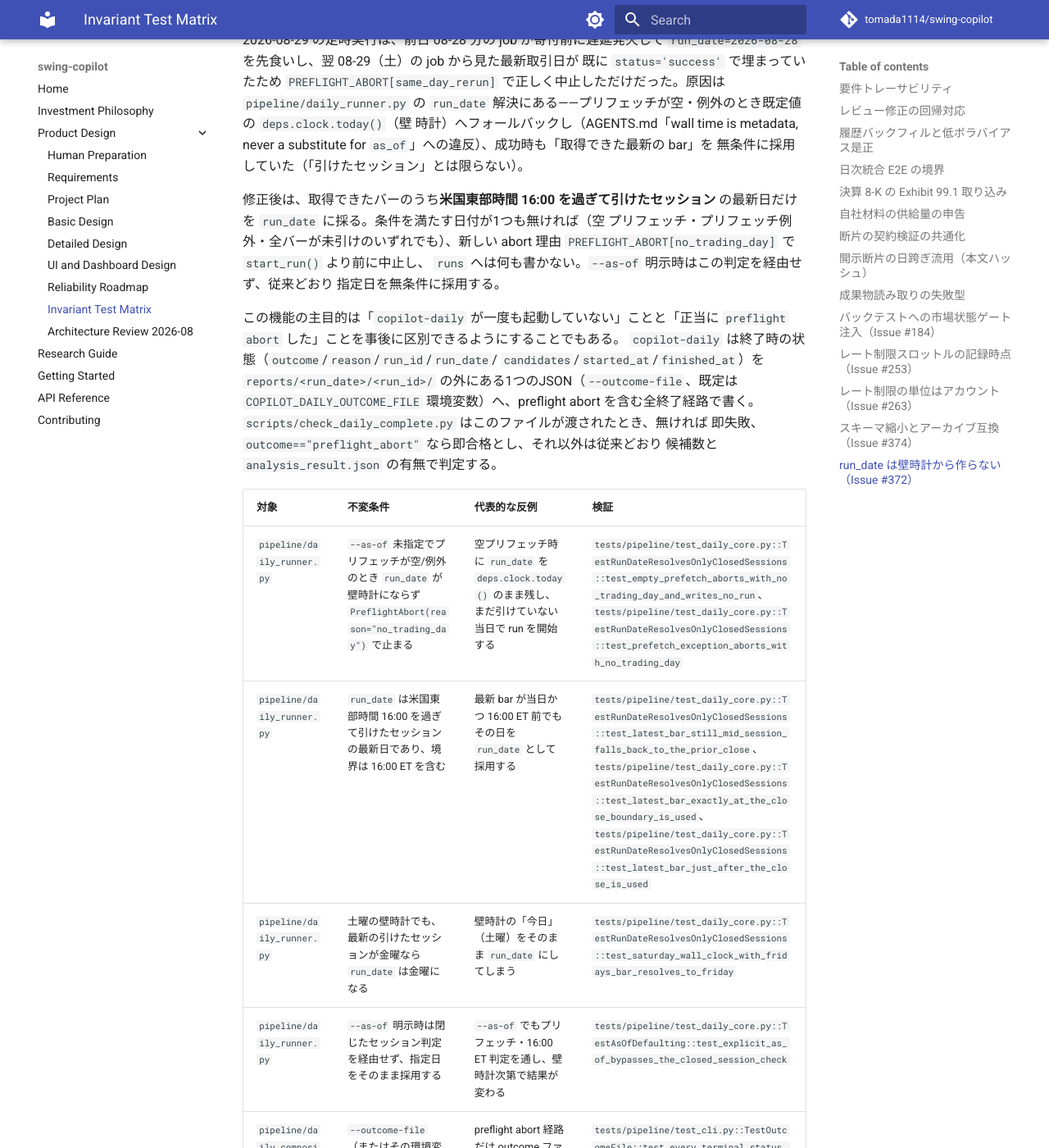
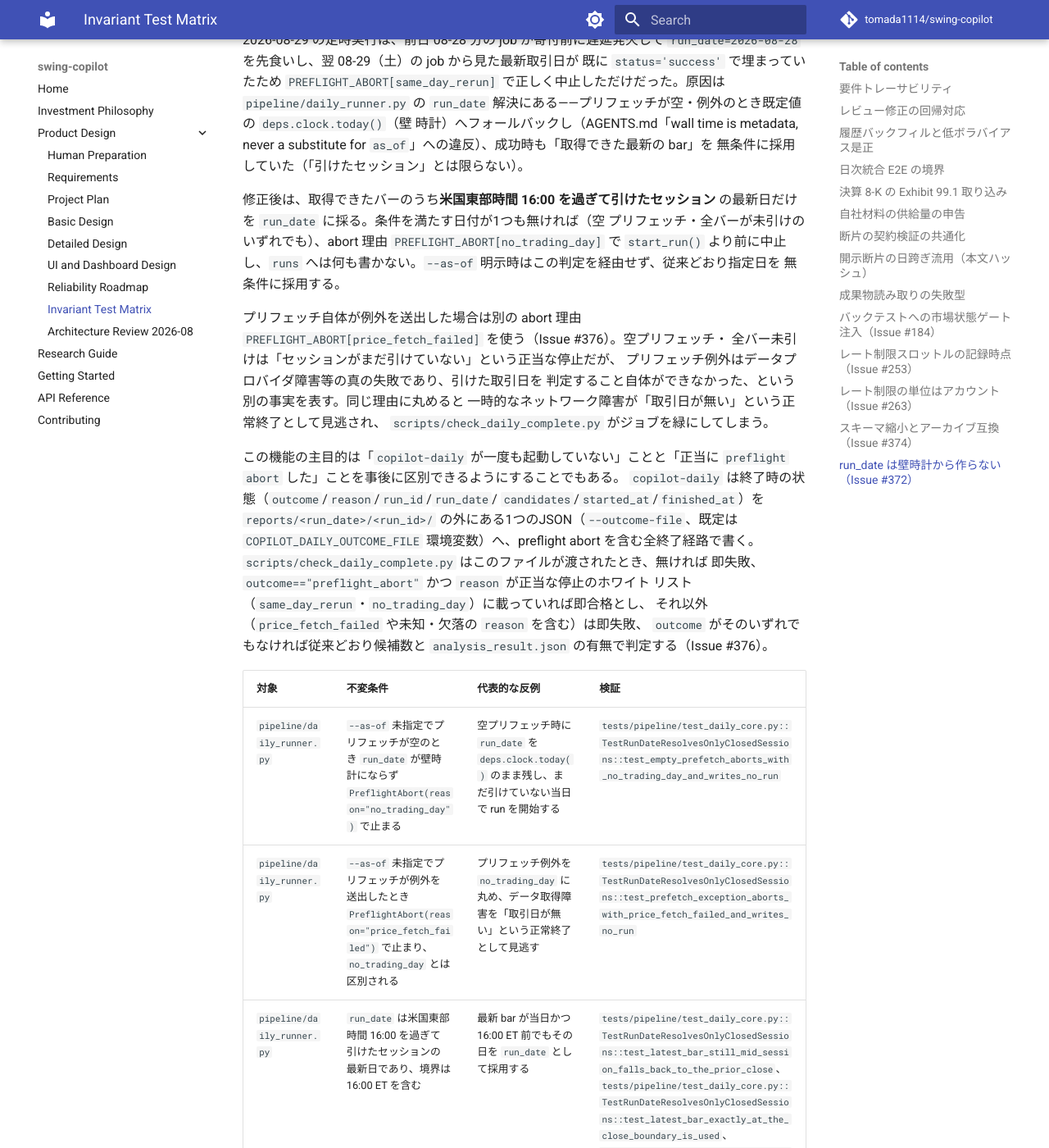
Before and after one commit to tomada1114/swing-copilot, an MkDocs documentation site: the page built from docs/07_invariant_test_matrix.md, in a window 1280 px wide and 1400 px high, scrolled down 19599 px. Shown: the whole window at 82% size. Built offline with MkDocs 1.6.1 and Material for MkDocs 9.7.7, drawn with Linux system fonts in a browser that asks for light colours; comment, search, counter and statistics services are not loaded; some of the changed text lies outside the part shown.

Commit message:
fix(pipeline): separate price-fetch failure from no_trading_day (#372)
A price-prefetch exception was being classified as PreflightAbort(reason=
"no_trading_day"), the same reason as a legitimate "no session has closed
yet" stop. scripts/check_daily_complete.py passed on any preflight_abort
outcome, so a transient data-provider outage silently exited clean with no
runs row, no analysis, and a green CI job -- reintroducing the exact
silent-loss failure mode Issue #372 set out to close.

Add reason="price_fetch_failed" for a prefetch exception, keep
"no_trading_day" for an empty or all-still-open prefetch, and make
check_daily_complete's legitimate-stop decision an explicit whitelist
(same_day_rerun, no_trading_day) instead of "any preflight_abort" -- an
unrecognized or missing reason now fails closed. Document the new branch
in the swing-daily skill, AGENTS.md, and the design docs, and extend the
existing #372 test classes rather than duplicating them.

Claude-Session: https://claude.ai/code/session_0133PmJxaMbpv6FQZW1LQWmJ

```diff
--- a/docs/07_invariant_test_matrix.md
+++ b/docs/07_invariant_test_matrix.md
@@ -296,10 +296,18 @@ substitute for `as_of`」への違反）、成功時も「取得できた最新
 
 修正後は、取得できたバーのうち**米国東部時間 16:00 を過ぎて引けたセッション**
 の最新日だけを `run_date` に採る。条件を満たす日付が1つも無ければ（空
-プリフェッチ・プリフェッチ例外・全バーが未引けのいずれでも）、新しい abort
-理由 `PREFLIGHT_ABORT[no_trading_day]` で `start_run()` より前に中止し、
-`runs` へは何も書かない。`--as-of` 明示時はこの判定を経由せず、従来どおり
-指定日を無条件に採用する。
+プリフェッチ・全バーが未引けのいずれでも）、abort 理由
+`PREFLIGHT_ABORT[no_trading_day]` で `start_run()` より前に中止し、`runs`
+へは何も書かない。`--as-of` 明示時はこの判定を経由せず、従来どおり指定日を
+無条件に採用する。
+
+プリフェッチ自体が例外を送出した場合は別の abort 理由
+`PREFLIGHT_ABORT[price_fetch_failed]` を使う（Issue #376）。空プリフェッチ・
+全バー未引けは「セッションがまだ引けていない」という正当な停止だが、
+プリフェッチ例外はデータプロバイダ障害等の真の失敗であり、引けた取引日を
+判定すること自体ができなかった、という別の事実を表す。同じ理由に丸めると
+一時的なネットワーク障害が「取引日が無い」という正常終了として見逃され、
+`scripts/check_daily_complete.py` がジョブを緑にしてしまう。
 
 この機能の主目的は「`copilot-daily` が一度も起動していない」ことと「正当に
 `preflight abort` した」ことを事後に区別できるようにすることでもある。
@@ -308,18 +316,24 @@ substitute for `as_of`」への違反）、成功時も「取得できた最新
 の外にある1つのJSON（`--outcome-file`、既定は `COPILOT_DAILY_OUTCOME_FILE`
 環境変数）へ、preflight abort を含む全終了経路で書く。
 `scripts/check_daily_complete.py` はこのファイルが渡されたとき、無ければ
-即失敗、`outcome=="preflight_abort"` なら即合格とし、それ以外は従来どおり
-候補数と `analysis_result.json` の有無で判定する。
+即失敗、`outcome=="preflight_abort"` かつ `reason` が正当な停止のホワイト
+リスト（`same_day_rerun`・`no_trading_day`）に載っていれば即合格とし、
+それ以外（`price_fetch_failed` や未知・欠落の `reason` を含む）は即失敗、
+`outcome` がそのいずれでもなければ従来どおり候補数と `analysis_result.json`
+の有無で判定する（Issue #376）。
 
 | 対象 | 不変条件 | 代表的な反例 | 検証 |
 | --- | --- | --- | --- |
-| `pipeline/daily_runner.py` | `--as-of` 未指定でプリフェッチが空/例外のとき `run_date` が壁時計にならず `PreflightAbort(reason="no_trading_day")` で止まる | 空プリフェッチ時に `run_date` を `deps.clock.today()` のまま残し、まだ引けていない当日で run を開始する | `tests/pipeline/test_daily_core.py::TestRunDateResolvesOnlyClosedSessions::test_empty_prefetch_aborts_with_no_trading_day_and_writes_no_run`、`tests/pipeline/test_daily_core.py::TestRunDateResolvesOnlyClosedSessions::test_prefetch_exception_aborts_with_no_trading_day` |
+| `pipeline/daily_runner.py` | `--as-of` 未指定でプリフェッチが空のとき `run_date` が壁時計にならず `PreflightAbort(reason="no_trading_day")` で止まる | 空プリフェッチ時に `run_date` を `deps.clock.today()` のまま残し、まだ引けていない当日で run を開始する | `tests/pipeline/test_daily_core.py::TestRunDateResolvesOnlyClosedSessions::test_empty_prefetch_aborts_with_no_trading_day_and_writes_no_run` |
+| `pipeline/daily_runner.py` | `--as-of` 未指定でプリフェッチが例外を送出したとき `PreflightAbort(reason="price_fetch_failed")` で止まり、`no_trading_day` とは区別される | プリフェッチ例外を `no_trading_day` に丸め、データ取得障害を「取引日が無い」という正常終了として見逃す | `tests/pipeline/test_daily_core.py::TestRunDateResolvesOnlyClosedSessions::test_prefetch_exception_aborts_with_price_fetch_failed_and_writes_no_run` |
 | `pipeline/daily_runner.py` | `run_date` は米国東部時間 16:00 を過ぎて引けたセッションの最新日であり、境界は 16:00 ET を含む | 最新 bar が当日かつ 16:00 ET 前でもその日を `run_date` として採用する | `tests/pipeline/test_daily_core.py::TestRunDateResolvesOnlyClosedSessions::test_latest_bar_still_mid_session_falls_back_to_the_prior_close`、`tests/pipeline/test_daily_core.py::TestRunDateResolvesOnlyClosedSessions::test_latest_bar_exactly_at_the_close_boundary_is_used`、`tests/pipeline/test_daily_core.py::TestRunDateResolvesOnlyClosedSessions::test_latest_bar_just_after_the_close_is_used` |
 | `pipeline/daily_runner.py` | 土曜の壁時計でも、最新の引けたセッションが金曜なら `run_date` は金曜になる | 壁時計の「今日」（土曜）をそのまま `run_date` にしてしまう | `tests/pipeline/test_daily_core.py::TestRunDateResolvesOnlyClosedSessions::test_saturday_wall_clock_with_fridays_bar_resolves_to_friday` |
 | `pipeline/daily_runner.py` | `--as-of` 明示時は閉じたセッション判定を経由せず、指定日をそのまま採用する | `--as-of` でもプリフェッチ・16:00 ET 判定を通し、壁時計次第で結果が変わる | `tests/pipeline/test_daily_core.py::TestAsOfDefaulting::test_explicit_as_of_bypasses_the_closed_session_check` |
 | `pipeline/daily_composition.py` | `--outcome-file`（またはその環境変数フォールバック）を与えたとき、preflight abort を含む全終了経路で終了状態 JSON を書く | preflight abort 経路だけ outcome ファイルが書かれず、その日の起動有無が事後に判別できない | `tests/pipeline/test_cli.py::TestOutcomeFile::test_every_terminal_status_writes_the_outcome_file`、`tests/pipeline/test_cli.py::TestOutcomeFile::test_preflight_abort_writes_the_outcome_file` |
+| `pipeline/daily_composition.py` | `PREFLIGHT_ABORT[<reason>]:` の `reason` は `PreflightAbort.reason` をそのまま反映し、`price_fetch_failed` を含むどの理由でも stderr とoutcome ファイルの両方に伝わる | 新しい理由を追加してもタグ生成ロジックが `no_trading_day`/`same_day_rerun` だけをハードコードして無視する | `tests/pipeline/test_cli.py::TestPreflightAbortStderrContract::test_the_first_stderr_line_carries_the_tagged_reason`（`price_fetch_failed` を含む3値で parametrize） |
 | `pipeline/daily_composition.py` | `--outcome-file` 未指定なら何も書かず、既存呼び出しの挙動を変えない | 既定を「常に書く」に倒し、outcome ファイルが無い前提の既存運用を壊す | `tests/pipeline/test_cli.py::TestOutcomeFile::test_no_outcome_file_flag_writes_nothing` |
 | `pipeline/daily_composition.py` | `COPILOT_DAILY_OUTCOME_FILE` 環境変数はフォールバックであり、`--outcome-file` が優先される | 環境変数を無視する、または優先順位が逆になり CI の設定が効かない | `tests/pipeline/test_cli.py::TestOutcomeFileEnvironmentFallback::test_environment_variable_is_used_when_the_flag_is_absent`、`tests/pipeline/test_cli.py::TestOutcomeFileEnvironmentFallback::test_explicit_flag_overrides_the_environment_variable` |
 | `scripts/check_daily_complete.py` | outcome ファイルが渡され、かつ存在しなければ DB の内容によらず即失敗する | 前日以前の run が DB に残っているせいで、`copilot-daily` が一度も起動していない日を合格にしてしまう | `tests/test_check_daily_complete.py::TestOutcomeFile::test_missing_outcome_file_fails_even_with_no_started_after` |
-| `scripts/check_daily_complete.py` | outcome ファイルの `outcome` が `preflight_abort` なら DB を参照せず合格にする | 正当な preflight abort を「未完了」として誤って失敗させる | `tests/test_check_daily_complete.py::TestOutcomeFile::test_preflight_abort_outcome_passes_without_consulting_the_db` |
+| `scripts/check_daily_complete.py` | outcome ファイルの `outcome` が `preflight_abort` かつ `reason` がホワイトリスト（`same_day_rerun`・`no_trading_day`）に載っていれば DB を参照せず合格にする | 正当な preflight abort を「未完了」として誤って失敗させる | `tests/test_check_daily_complete.py::TestOutcomeFile::test_preflight_abort_outcome_passes_without_consulting_the_db` |
+| `scripts/check_daily_complete.py` | `outcome=="preflight_abort"` でも `reason` がホワイトリスト外（`price_fetch_failed`・未知の理由・`reason` 欠落）なら DB を参照せず失敗にする（fail-closed） | 「`outcome=="preflight_abort"` ならどんな `reason` でも合格」に緩め、価格取得失敗という真の失敗を正当な停止として見逃しジョブを緑にする | `tests/test_check_daily_complete.py::TestOutcomeFile::test_price_fetch_failed_reason_fails_the_check`、`tests/test_check_daily_complete.py::TestOutcomeFile::test_unknown_reason_fails_the_check`、`tests/test_check_daily_complete.py::TestOutcomeFile::test_missing_reason_fails_the_check` |
 | `.github/workflows/swing-daily.yml` | job の `env:` が `COPILOT_DAILY_OUTCOME_FILE` を定義し、`Claude` の実行ログ（`execution_file`）を `if: always()` で artifact アップロードする | 環境変数がステップ限定になりセッションの挙動次第で効かなくなる、または失敗時に事後診断できる材料が残らない | `tests/test_quality_contracts.py::test_daily_workflow_wires_the_outcome_file_and_uploads_the_execution_log` |
```
Also changed, not shown: .claude/skills/swing-daily/SKILL.md (+13 -0 lines), AGENTS.md (+19 -8 lines), CHANGELOG.md (+15 -1 lines), docs/03_basic_design.md (+23 -7 lines), 6 other files.
